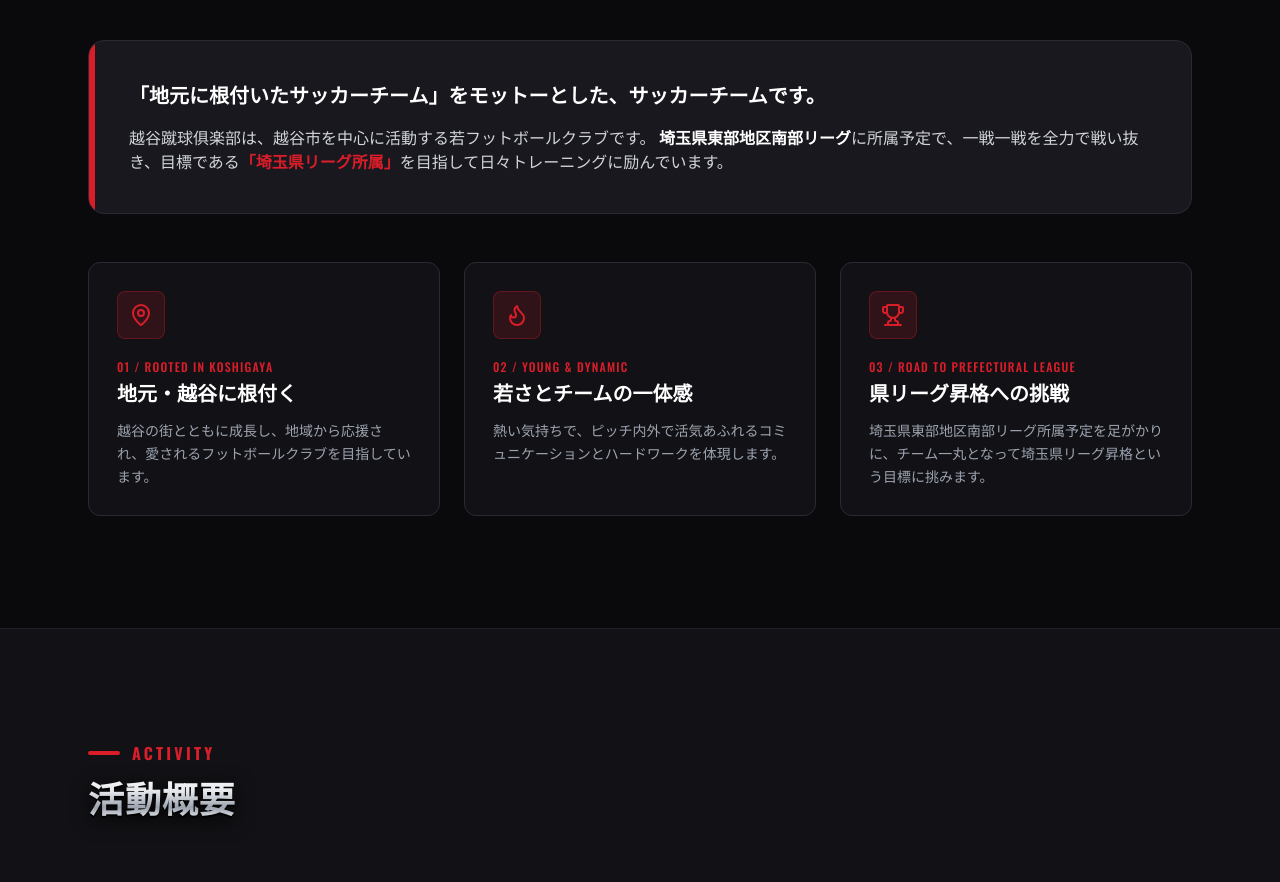
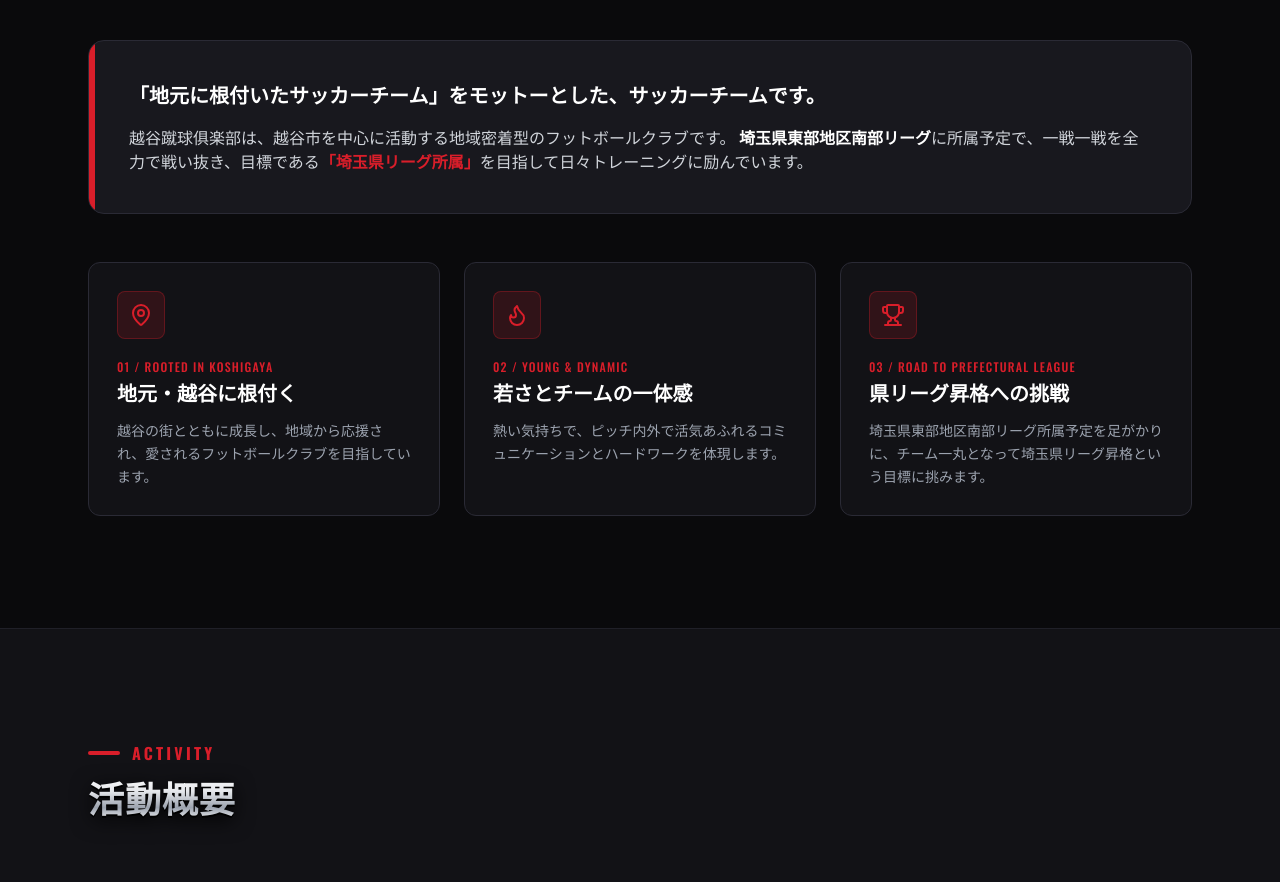
Before and after one commit to koshigayashukyuclub2026/KSC.homepage, a plain HTML site: page index.html in a window 1280 px wide. Shown: the part 1040-1922 px from the top of the page. Drawn offline with nearby package versions, Linux system fonts and the light colour scheme.

Commit message:
Update index.html

```diff
--- a/index.html
+++ b/index.html
@@ -235,7 +235,7 @@
                     「地元に根付いたサッカーチーム」をモットーとした、サッカーチームです。
                 </p>
                 <p class="text-sm sm:text-base text-gray-300 leading-relaxed">
-                    越谷蹴球俱楽部は、越谷市を中心に活動する若フットボールクラブです。
+                    越谷蹴球俱楽部は、越谷市を中心に活動する地域密着型のフットボールクラブです。
                     <strong class="text-white font-bold">埼玉県東部地区南部リーグ</strong>に所属予定で、一戦一戦を全力で戦い抜き、目標である<strong class="text-club-red font-bold">「埼玉県リーグ所属」</strong>を目指して日々トレーニングに励んでいます。
                 </p>
             </div>
```
